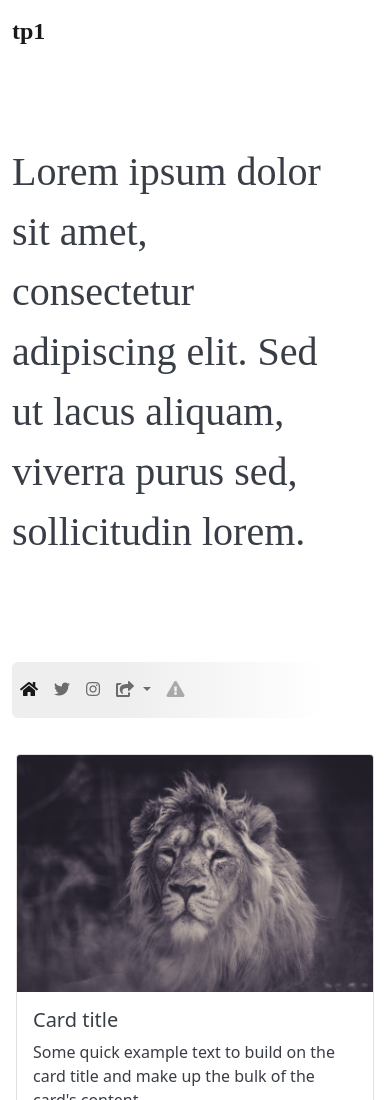
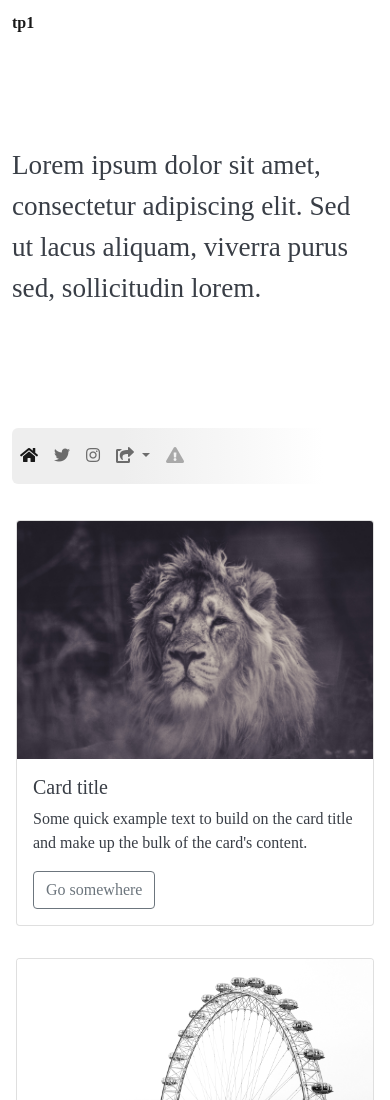
Before and after one commit to taro-u/tp1, a plain HTML site: page index.html in a window 390 px wide. Shown: the top 1100 px of the page. Drawn offline with nearby package versions, Linux system fonts and the light colour scheme; a web font is replaced by a local one.

Commit message:
Add files via upload

```diff
--- a/css/styles.css
+++ b/css/styles.css
@@ -1,6 +1,13 @@
 /* CSS Document */
 body {
   color: #393E46;
+	font-family: merriweather, serif;
+font-weight: 400;
+font-style: normal;
+}
+
+a{
+	color: #929AAB;
 }
 
 .container-fluid {
@@ -10,9 +17,9 @@ body {
 
 .tp1 {
   font-size: 1.5rem;
-  font-family: Merriweather, serif;
-  font-weight: 700;
-  font-style: normal;
+	font-family: merriweather, serif;
+font-weight: 700;
+font-style: normal;
   margin: 5px 0 5px 0;
   padding: 0;
 }
@@ -21,14 +28,14 @@ body {
   padding: 0 auto;
 }
 
-.Pinned {
-  font-family: Merriweather, serif;
-  font-weight: 400;
-  font-style: normal;
-  font-size: 2.5rem;
+.pinned {
+  font-size: 1.7rem;
+	font-family: merriweather, serif;
+	font-weight: 400;
+	font-style: normal;
   line-height: 1.5em;
-  margin: 80px 0 100px;
-  padding-right: 15%;
+  margin: 100px 0 120px;
+  padding-right: 25%;
   text-align: left;
 }
 
@@ -36,9 +43,6 @@ body {
 	background: rgb(238,238,238);
 	background: linear-gradient(90deg, rgba(238,238,238,1) 30%, rgba(255,255,255,1) 85%);
   border-radius: 6px;
-  font-family: Futura-pt, sans-serif;
-  font-weight: 400;
-  font-style: normal;
   margin-bottom: 44px;
   padding: 0;
 }
@@ -51,3 +55,29 @@ body {
 .content-card-images{
 	height: 280px;
 }
+
+/*mobile viewport*/
+@media (max-width: 500px){
+
+	.tp1{
+		font-size: 1rem;
+		line-height: 1.2em;
+	}
+
+	.pinned{
+		padding: 0;
+	}
+
+}
+
+@media (min-width: 500px) and (max-width: 1140px){
+
+	.tp1{
+		font-size: 1rem;
+		line-height: 1.2em;
+	}
+
+	.pinned{
+		padding-right: 15%;
+	}
+}
--- a/index.html
+++ b/index.html
@@ -24,7 +24,7 @@
 </head>
 
 <body>
-  <div class="container-xl">
+  <div class="container-lg">
 
     <!-- Navbar -->
     <nav class="navbar sticky-top navbar-light bg-white">
@@ -35,9 +35,10 @@
     </nav>
 
     <!-- Pinned Sentence -->
-    <div class="Pinned">
+    <div class="pinned">
       Lorem ipsum dolor sit amet, consectetur adipiscing elit. Sed ut lacus aliquam, viverra purus sed, sollicitudin lorem.
     </div>
+
 
     <!-- Navbar -->
     <nav class="navbar navbar-expand navbar-light filter">
```
